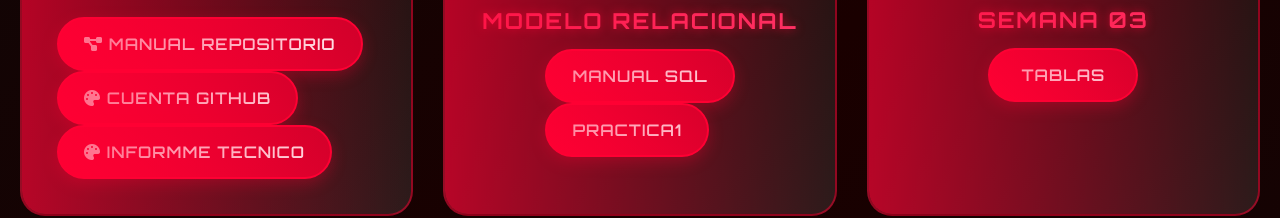
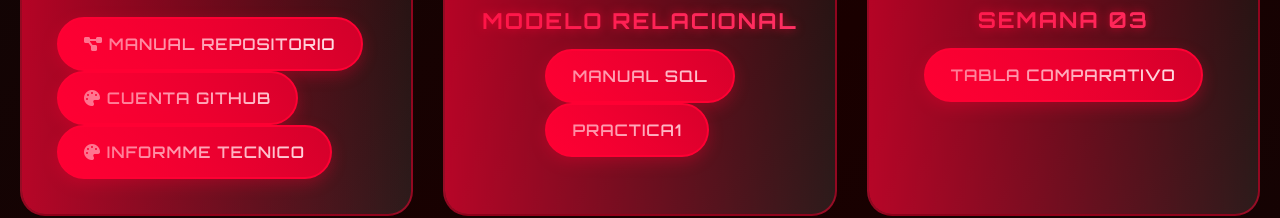
Before and after one commit to elvis272727/Repositorio2, a plain HTML site: page index.html in a window 1280 px wide. Shown: the part 1102-1320 px from the top of the page. Drawn offline with Linux system fonts and the light colour scheme.

Commit message:
Update index.html

```diff
--- a/index.html
+++ b/index.html
@@ -205,7 +205,7 @@
                 </div>
                 <h2 class="cyber-card-title">Semana 03</h2>
                 <div class="button-group cyber-buttons">
-                    <a href="..." class="custom-button cyber-btn primary" target="_blank" rel="noopener">Tablas</a>
+                    <a href="https://www.canva.com/design/DAG1Q94X-94/GpkUfze4c8MC7Y4hDmB5zQ/view?utm_content=DAG1Q94X-94&utm_campaign=designshare&utm_medium=link2&utm_source=uniquelinks&utlId=h5e880b6fec" class="custom-button cyber-btn primary" target="_blank" rel="noopener">Tabla comparativo</a>
                 </div>
             </div>
 
```
